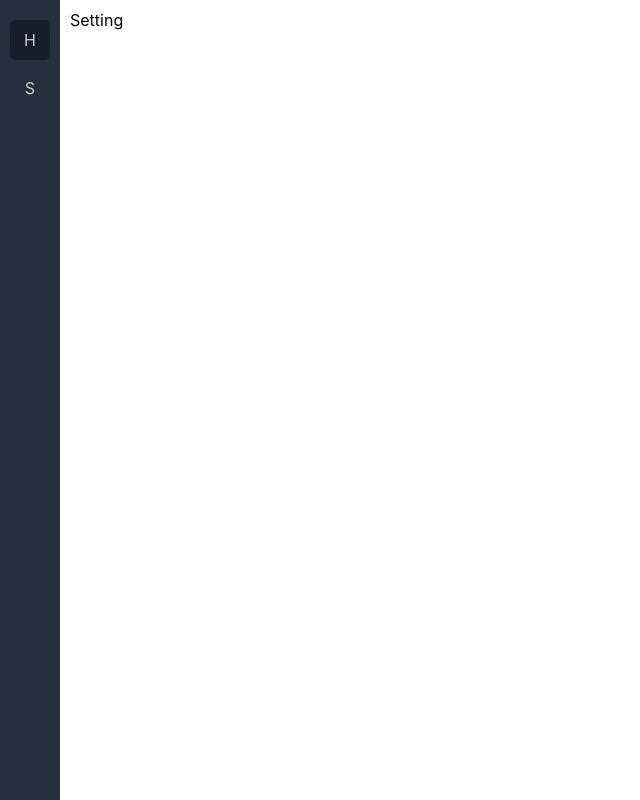
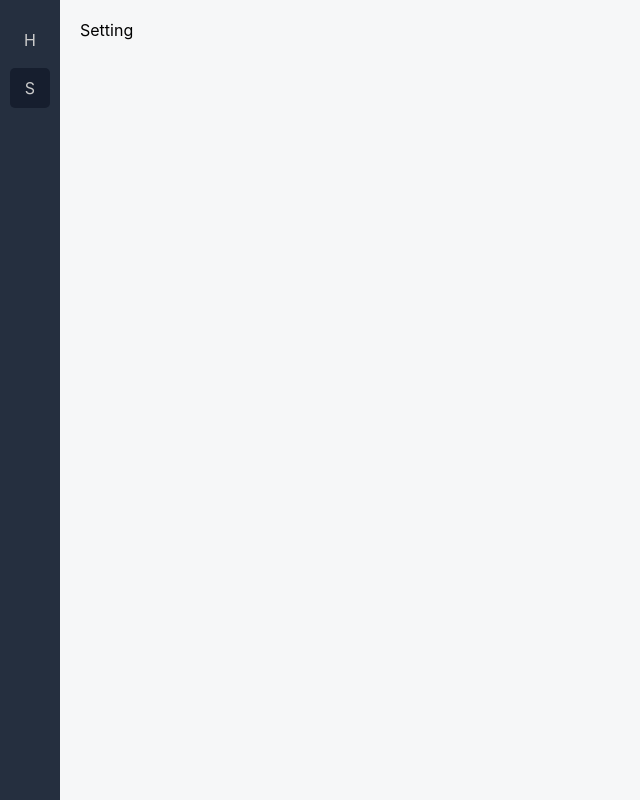
Before and after one commit to SamirDjelal/Reactron, a React (Create React App) app: page /setting in a window 1280 px wide. Shown: the whole page, without its empty margins (0-640 px from the left). Built offline with nearby package versions, Linux system fonts and the light colour scheme.

Commit message:
React Router DOM configured. integration with redux added.

```diff
--- a/package.json
+++ b/package.json
@@ -12,7 +12,9 @@
 		"react",
 		"electron"
 	],
-	"dependencies": {},
+	"dependencies": {
+		"react-router": "^5.1.2"
+	},
 	"devDependencies": {
 		"@reduxjs/toolkit": "^1.3.5",
 		"axios": "^0.19.2",
--- a/src/App.jsx
+++ b/src/App.jsx
@@ -1,7 +1,6 @@
 import React, {Component} from 'react';
 import './styles/App.scss';
-import {connect} from 'react-redux';
-import {inc, dec} from './store/appReducer';
+
 import Menu from './components/Menu'
 
 import {Switch, Route} from 'react-router-dom';
@@ -19,25 +18,13 @@ class App extends Component {
 				<div className="Main">
 					<Switch>
 						<Route path="/" component={Home} exact/>
-						<Route path="/setting" component={Setting}/>
+						<Route path="/setting" component={Setting} exact/>
 					</Switch>
 				</div>
-
-				{/*Reactron App <br/>*/}
-				{/*val: {this.props.val} <br/>*/}
-				{/*<button onClick={() => this.props.inc(2)}>inc</button> <br/>*/}
-				{/*<button onClick={() => this.props.dec(2)}>dec</button> <br/>*/}
 
 			</div>
 		);
 	}
 }
 
-export default connect(
-	state => ({
-		val: state.app.val
-	}),
-	{
-		inc, dec
-	}
-)(App);
+export default App;
--- a/src/components/Menu.jsx
+++ b/src/components/Menu.jsx
@@ -1,29 +1,32 @@
 import React, {Component} from 'react';
-import '../styles/Menu.scss';
-import {connect} from 'react-redux';
-import {inc, dec} from '../store/appReducer';
+// import '../styles/Menu.scss';
 import {Link} from 'react-router-dom';
+import {withRouter} from "react-router";
 
 class Menu extends Component {
 	render() {
 		return (
 			<div className="Menu">
 				<Link to="/">
-					<div className="item active">H</div>
+					<div className={"item home " + (this.props.location.pathname === '/' && 'active')}>H
+					</div>
 				</Link>
 				<Link to="/setting">
-					<div className="item">S</div>
+					<div className={"item setting " + (this.props.location.pathname === '/setting' && 'active')}>S
+					</div>
 				</Link>
 			</div>
 		);
 	}
 }
 
-export default connect(
-	state => ({
-		val: state.app.val
-	}),
-	{
-		inc, dec
-	}
-)(Menu);
+// export default withRouter(connect(
+// 	state => ({
+// 		val: state.app.val
+// 	}),
+// 	{
+// 		inc, dec
+// 	}
+// )(Menu));
+
+export default withRouter(Menu);
--- a/src/screens/Home.jsx
+++ b/src/screens/Home.jsx
@@ -1,13 +1,35 @@
-import React, {Component} from 'react';
+import React, {Component, Fragment} from 'react';
+import {connect} from 'react-redux';
+import {inc, dec} from '../store/appReducer';
+import {withRouter} from "react-router";
 
 class Home extends Component {
+
+	componentDidMount() {
+		// console.log(this.props);
+	}
+
 	render() {
 		return (
-			<div>
-				Home
-			</div>
+			<Fragment>
+				Reactron App <br/>
+				Val: {this.props.val} <br/>
+				<button onClick={() => this.props.inc(2)}>inc</button>
+				<br/>
+				<button onClick={() => this.props.dec(2)}>dec</button>
+				<br/>
+			</Fragment>
 		);
 	}
 }
 
-export default Home;
+// export default Home;
+
+export default withRouter(connect(
+	state => ({
+		val: state.app.val
+	}),
+	{
+		inc, dec
+	}
+)(Home));
--- a/src/screens/Setting.jsx
+++ b/src/screens/Setting.jsx
@@ -1,13 +1,14 @@
-import React, {Component} from 'react';
+import React, {Component, Fragment} from 'react';
+import {withRouter} from "react-router";
 
 class Setting extends Component {
 	render() {
 		return (
-			<div>
+			<Fragment>
 				Setting
-			</div>
+			</Fragment>
 		);
 	}
 }
 
-export default Setting;
+export default withRouter(Setting);
--- a/src/styles/App.scss
+++ b/src/styles/App.scss
@@ -1,11 +1,54 @@
 .App {
 	display: flex;
-	height: 100%;
+	min-height: 100%;
+
+	.Menu {
+		background-color: #252F3F;
+		width: 60px;
+		padding-top: 20px;
+		height: 100%;
+		display: flex;
+		//justify-content: center;
+		flex-direction: column;
+		align-items: center;
+		position: fixed;
+
+		a {
+			color: #cbcbcb;
+			text-decoration: none;
+		}
+
+		.item {
+			width: 40px;
+			height: 40px;
+			color: #cbcbcb;
+			margin-bottom: 8px;
+			border-radius: 5px;
+			//text-align: center;
+			display: flex;
+			justify-content: center;
+			align-items: center;
+			cursor: pointer;
+
+			&:hover {
+				background-color: #161E2E;
+			}
+
+			&.active {
+				background-color: #161E2E;
+			}
+		}
+	}
+
+
+	.Main {
+		width: calc(100% - 60px);
+		//height: 100%;
+		//background-color: #fff;
+		//padding: 10px;
+		padding: 20px;
+		margin-left: 60px;
+
+	}
 
 }
-.Main {
-	width: calc(100% - 60px);
-	height: 100%;
-	background-color: #fff;
-	padding: 10px;
-}
--- a/src/styles/Menu.scss
+++ /dev/null
@@ -1,31 +0,0 @@
-.Menu {
-	background-color: #252F3F;
-	width: 60px;
-	padding-top: 20px;
-	height: 100%;
-	display: flex;
-	//justify-content: center;
-	flex-direction: column;
-	align-items: center;
-
-	.item {
-		width: 40px;
-		height: 40px;
-		color: #cbcbcb;
-		margin-bottom: 8px;
-		border-radius: 5px;
-		//text-align: center;
-		display: flex;
-		justify-content: center;
-		align-items: center;
-		cursor: pointer;
-
-		&:hover {
-			background-color: #161E2E;
-		}
-
-		&.active {
-			background-color: #161E2E;
-		}
-	}
-}
```
Also changed, not shown: 1 other file (tests, documents, lock files or other folders).
